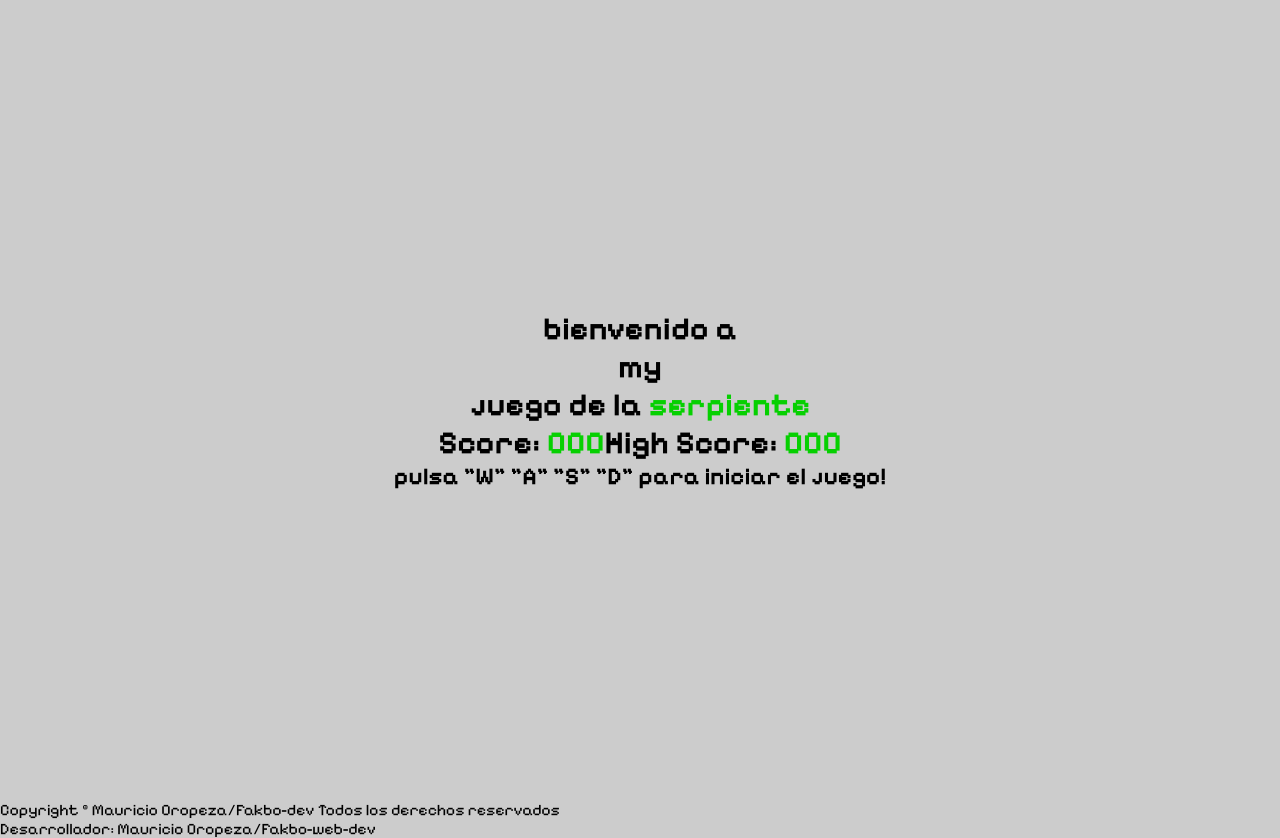
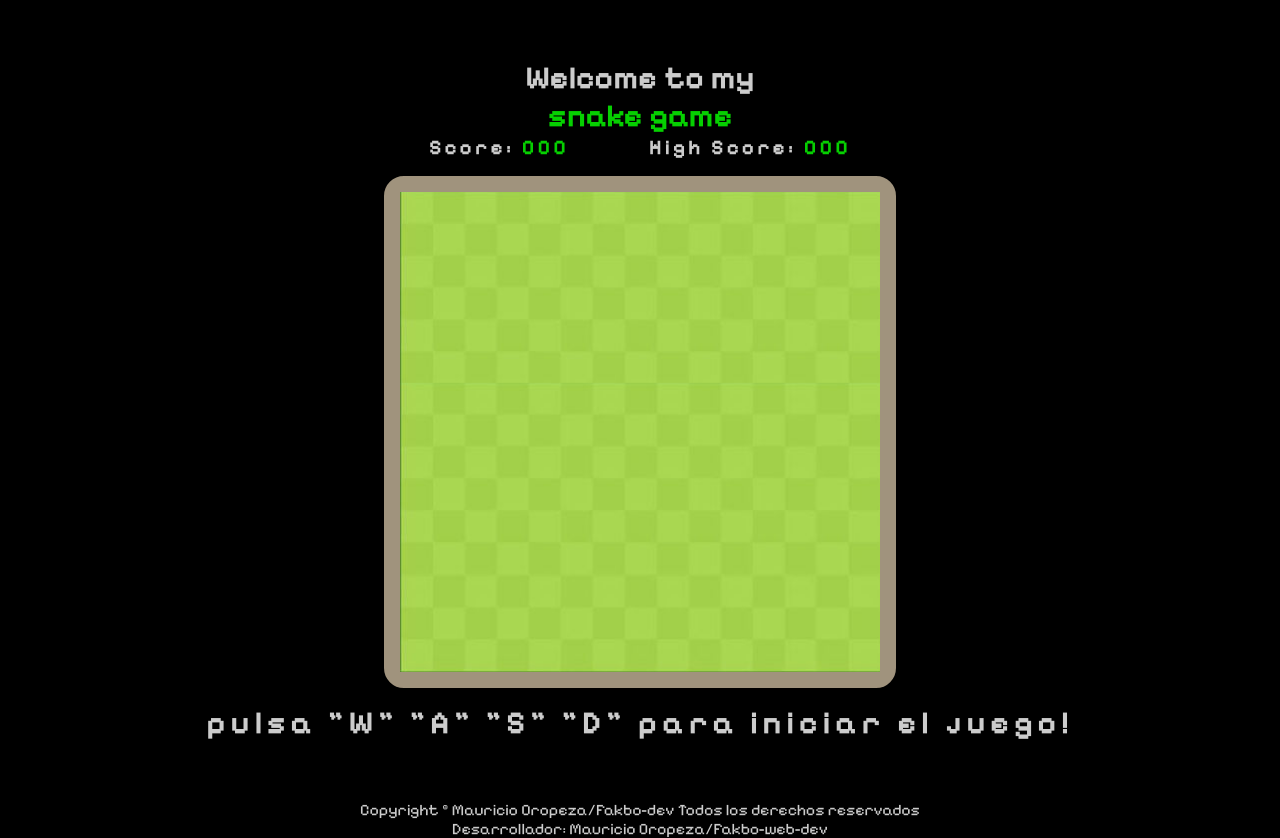
Before and after one commit to fakbo-dev/snake-game-with-ts, a plain HTML site: page index.html in a window 1280 px wide. Drawn offline with Linux system fonts and the light colour scheme.

```diff
--- a/index.html
+++ b/index.html
@@ -5,6 +5,7 @@
     <meta charset="UTF-8">
     <meta name="viewport" content="width=device-width, initial-scale=1.0">
     <title>Snake Game | Fakbo webdev</title>
+    <link rel="shortcut icon" href="assets/logo-ico.ico" type="image/x-icon">
     <link rel="stylesheet" href="style.css">
     <script src="main.js" defer></script>
 </head>
@@ -15,7 +16,7 @@
             <!-- Text -->
             <div class="text-container">
                 <!-- Title -->
-                <h1 class="title">bienvenido a <br> my <br> juego de la <span class="accent">serpiente</span></h1>
+                <h1 class="title">Welcome to my <br><span class="accent">snake game</span></h1>
                 <!-- score -->
                 <div class="score-container">
                     <h3 class="score">Score: <span class="accent">000</span></h3>
@@ -34,6 +35,7 @@
                     juego!</h2>
             </div>
             <!-- Footer -->
+
         </section>
     </main>
     <!-- Footer -->
--- a/style.css
+++ b/style.css
@@ -6,8 +6,9 @@
     padding: 0;
     margin: 0;
     box-sizing: border-box;
-    background-color: #ccc;
+    background-color: #000000;
     font-family: "Pixelify Sans", sans-serif;
+    color: #ccc;
 }
 
 .container {
@@ -21,8 +22,15 @@
     justify-content: center;
     align-items: center;
     flex-direction: column;
+    gap: 1rem;
 }
 /* title */
+.text-container {
+    display: flex;
+    justify-content: center;
+    align-items: center;
+    flex-direction: column;
+}
 .title {
     font-size: 2rem;
     text-align: center;
@@ -37,19 +45,41 @@
     display: flex;
     justify-content: space-between;
     align-items: center;
-    gap: 2;
+    gap: 5rem;
 
 }
 .score {
-    font-size: 2rem;
+    font-size: 1.3rem;
+    letter-spacing: 0.2rem;
 }
 
 /* board */
-
+.border-container {
+    border: 1rem solid #A0937D;
+    border-radius: 20px;
+}
+.screen-container {
+    display: grid;
+    grid-template-columns: repeat(30, 1rem);
+    grid-template-rows: repeat(30, 1rem);
+    background-image: url(assets/bg.jpg);
+    background-size: cover;
+    background-repeat: no-repeat;
+}
 
 
 
 /* controls */
 
+.controls {
+    font-size: 2rem;
+    letter-spacing: 0.3rem;
+}
+/* footer */
 
-/* footer */
+.footer-container {
+    display: flex;
+    justify-content: center;
+    align-items: center;
+    flex-direction: column;
+}
```
Also changed, not shown: assets/logo-ico.ico (added).
